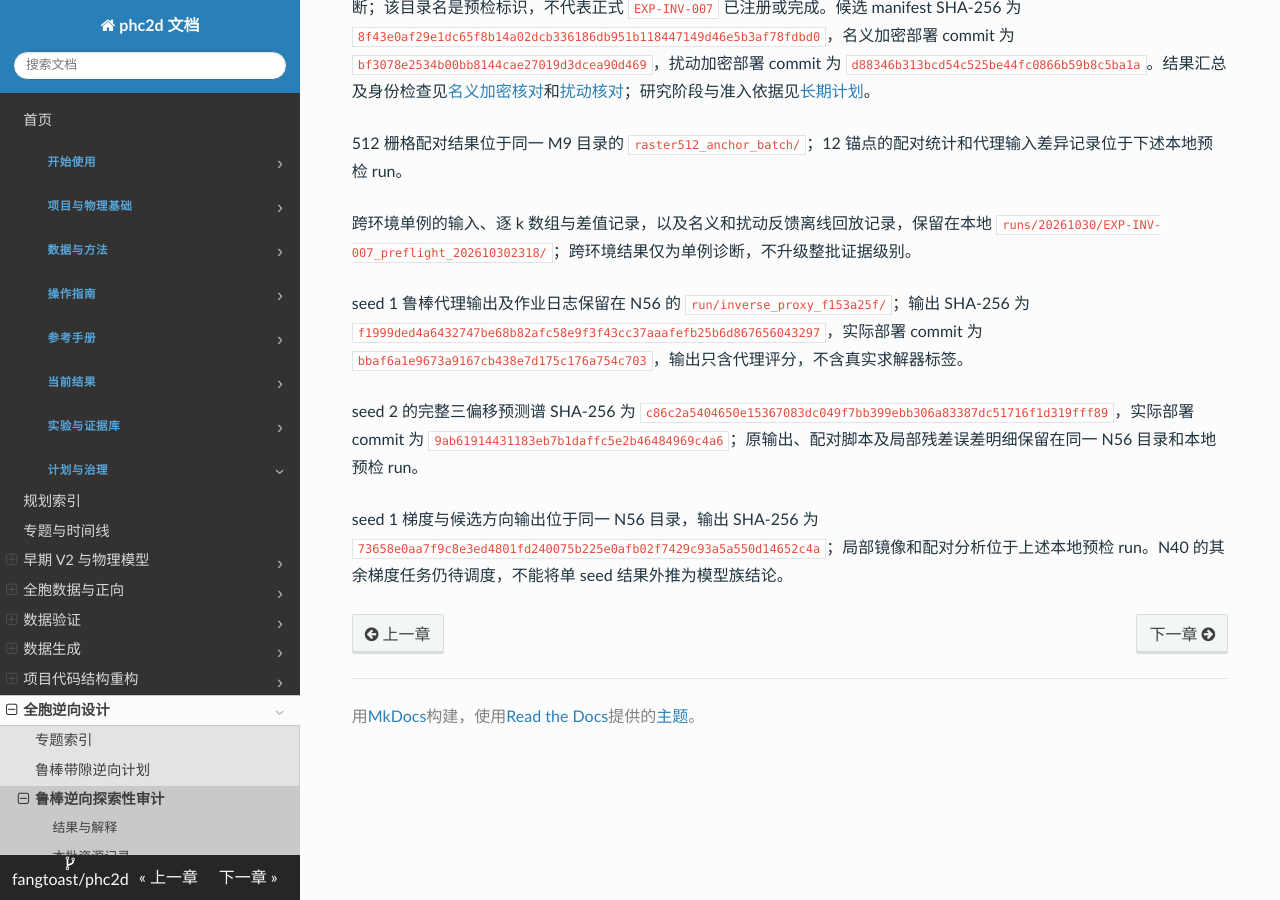
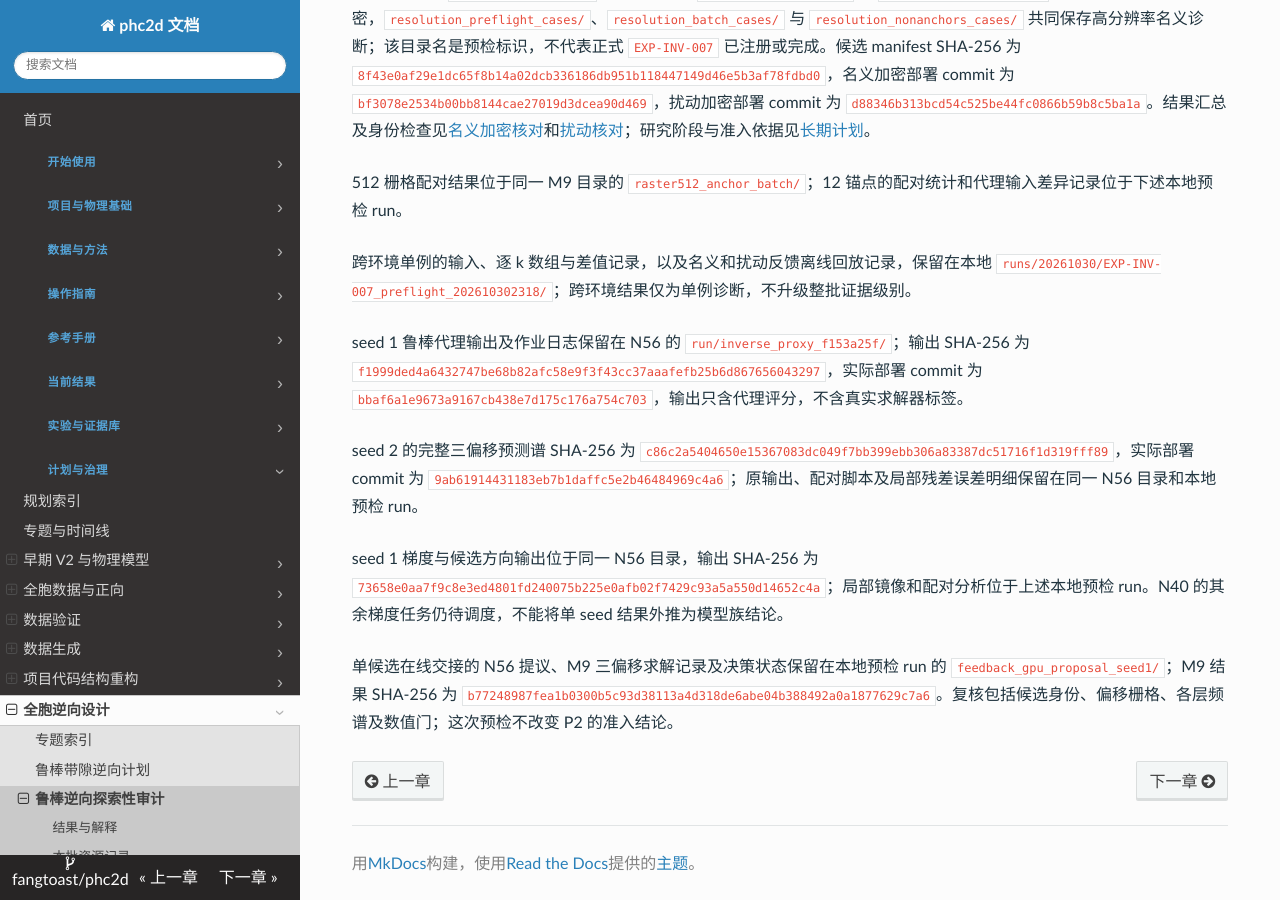
Before and after one commit to fangtoast/phc2d, an MkDocs documentation site: the page built from docs/results/inverse/鲁棒带隙逆向可用性审计.md, in a window 1280 px wide and 900 px high, scrolled down 2054 px. Built offline with MkDocs 1.6.1, drawn with Linux system fonts in a browser that asks for light colours; some of the changed text lies outside the part shown.

Commit message:
Record online robust feedback preflight

```diff
--- a/docs/results/inverse/鲁棒带隙逆向可用性审计.md
+++ b/docs/results/inverse/鲁棒带隙逆向可用性审计.md
@@ -48,6 +48,7 @@ source_artifacts:
 | 单锚点带边残差校正 | seed 2 中，2 个过门锚点各自校正其邻域，在 7 个过门邻域候选上的裕量平均绝对误差由 0.0283 降至 0.00123 | 事后开发集筛选，只有 2 个结构来源；属于局部可行性信号，不是独立测试或在线成本收益 |
 | 名义反馈离线回放 | seed 1 的 12 组中 4 组接受、4 组拒绝、2 组锚点未过门、2 组无代理预测改善 | 仅复用既有 96→128 结果检验接受规则，没有执行在线搜索或 P3 pilot |
 | 扰动反馈离线回放 | seed 1 的 12 组中 8 个锚点未过门、3 个候选未过门、1 个候选接受；接受候选的共同裕量由约 −0.344 改善至 −0.311 | 复用既有 64→96 扰动结果；真实改善仍未达到目标，不是鲁棒设计成功 |
+| 单候选在线交接预检 | seed 1 经单锚点带边校正提出候选；预测裕量从 −0.31028 到 −0.29124，M9 复算为 −0.29137，候选通过数值门并被接受 | 仅一个开发锚点、一次候选；裕量仍为负，证明该次交接可运行，不证明获得鲁棒目标带隙或 P3 通过 |
 | 几何表示差异 | 解析结构与零偏移 256×256 栅格的加密上下带边最大差分别约 0.00318、0.00313；带隙类别无翻转 | 二者的独立自适应搜索和材料表示不同，不能将解析结构直接视为扰动栅格的精确替代 |
 | 输入梯度与候选方向 | seed 1 的 12 组中，梯度选中候选相对组内均匀随机候选的真实裕量均差约 0.00009；含数值未通过组的描述性 bootstrap 区间跨零 | 未获得方向收益证据；7 个全部过门组也是事后筛选，不能当作独立正式测试 |
 
@@ -83,3 +84,5 @@ seed 1 鲁棒代理输出及作业日志保留在 N56 的 `run/inverse_proxy_f15
 seed 2 的完整三偏移预测谱 SHA-256 为 `c86c2a5404650e15367083dc049f7bb399ebb306a83387dc51716f1d319fff89`，实际部署 commit 为 `9ab61914431183eb7b1daffc5e2b46484969c4a6`；原输出、配对脚本及局部残差误差明细保留在同一 N56 目录和本地预检 run。
 
 seed 1 梯度与候选方向输出位于同一 N56 目录，输出 SHA-256 为 `73658e0aa7f9c8e3ed4801fd240075b225e0afb02f7429c93a5a550d14652c4a`；局部镜像和配对分析位于上述本地预检 run。N40 的其余梯度任务仍待调度，不能将单 seed 结果外推为模型族结论。
+
+单候选在线交接的 N56 提议、M9 三偏移求解记录及决策状态保留在本地预检 run 的 `feedback_gpu_proposal_seed1/`；M9 结果 SHA-256 为 `b77248987fea1b0300b5c93d38113a4d318de6abe04b388492a0a1877629c7a6`。复核包括候选身份、偏移栅格、各层频谱及数值门；这次预检不改变 P2 的准入结论。
```
